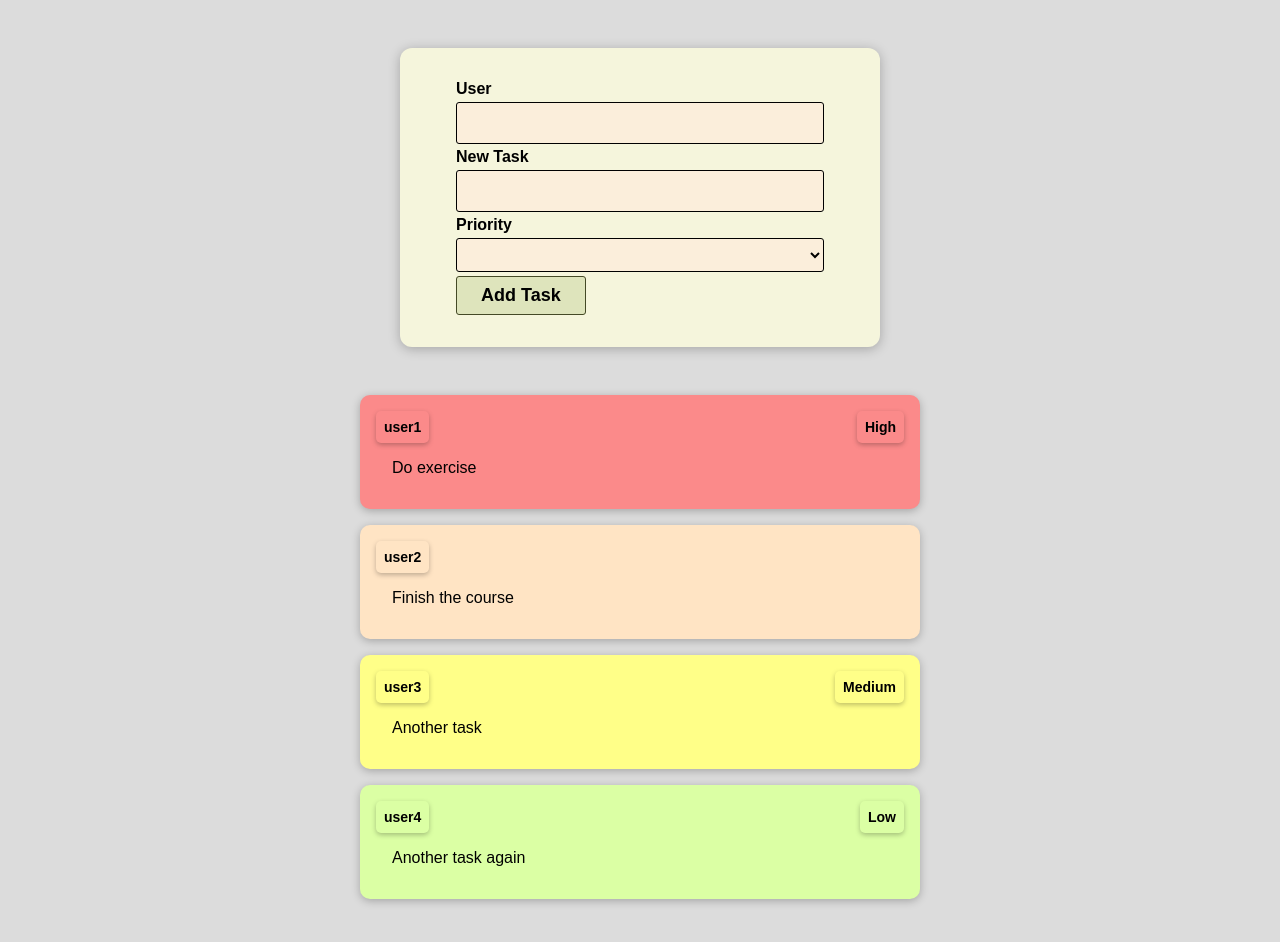
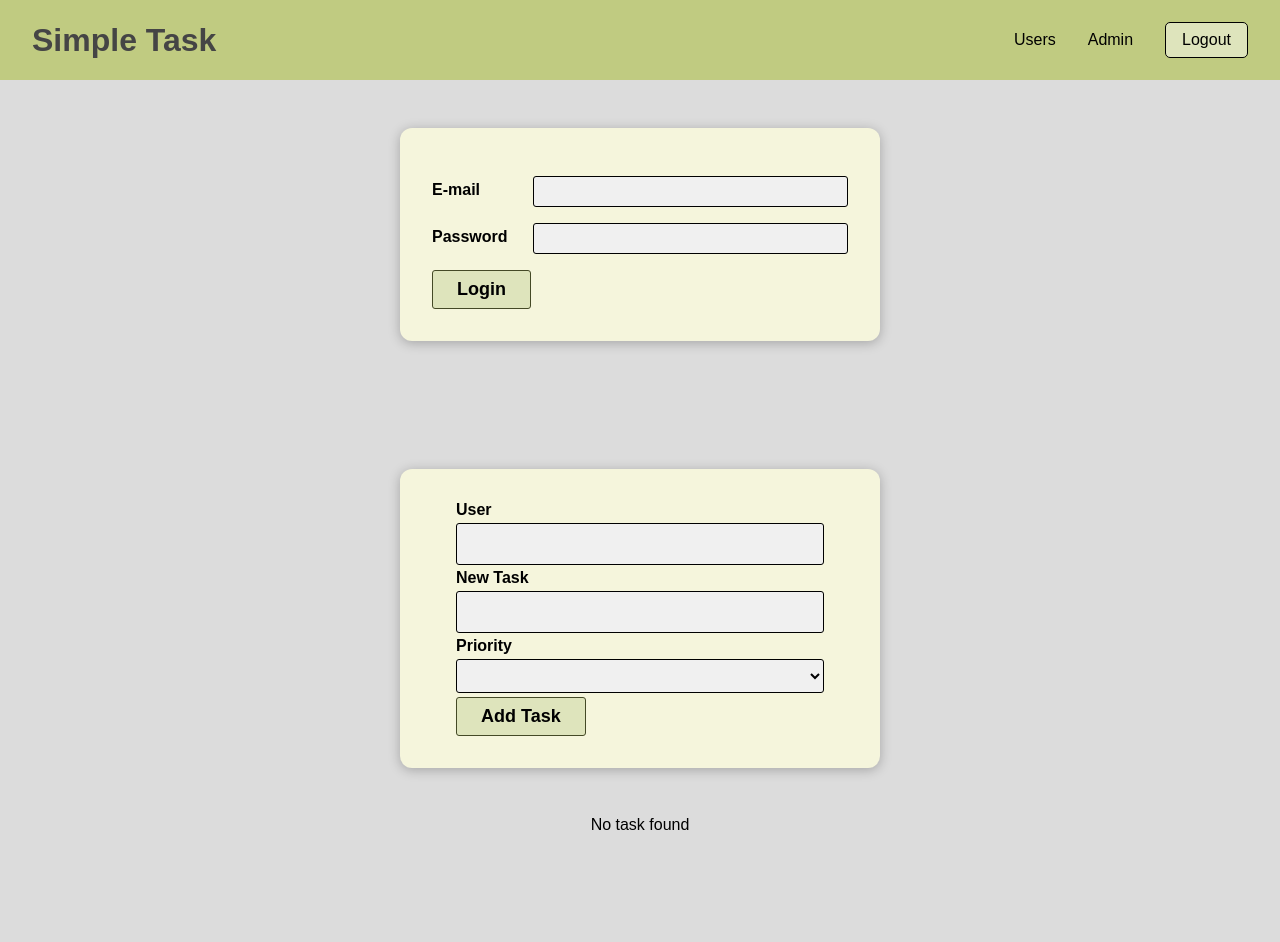
Before and after one commit to roger-mengqiu-chen/SimpleTasks, a React (Create React App) app in the folder client/: page / in a window 1280 px wide. Shown: the top 942 px of the page. Built offline with nearby package versions, Linux system fonts and the light colour scheme.

Commit message:
Add login and header navigation

```diff
--- a/client/src/App.js
+++ b/client/src/App.js
@@ -1,41 +1,19 @@
-import TaskList from "./Components/TaskList/TaskList";
-import TaskForm from "./Components/TaskForm/TaskForm";
+import Header from "./Components/UI/Header/Header";
+import TaskApp from "./Components/TaskApp/TaskApp";
+
 import { useState } from "react";
 import "./App.css";
+import LoginForm from "./Components/Login/LoginForm";
 
 function App() {
-  const [tasks, setTasks] = useState([
-    { task: "Do exercise", user: "user1", priority: "High", id: "1" },
-    { task: "Finish the course", user: "user2", priority: "", id: "2" },
-    { task: "Another task", user: "user3", priority: "Medium", id: "3"},
-    { task: "Another task again", user: "user4", priority: "Low", id: "4"},
-  ]);
 
-  const deleteTaskHandler = (taskId) => {
-    setTasks((prevTasks) => {
-      const updatedTasks = prevTasks.filter((t) => t.id !== taskId);
-      return updatedTasks;
-    });
-  };
-
-  const addTaskHandler = (task, user, priority) => {
-    setTasks((prevTasks) => {
-      const updatedTasks = [...prevTasks];
-      updatedTasks.unshift({ task: task, user: user, priority: priority, id: Math.random().toString() });
-      return updatedTasks;
-    });
-  };
-
-  let content = <p style={{ textAlign: "center" }}>No task found</p>;
-
-  if (tasks.length > 0) {
-    content = <TaskList tasks={tasks} onDeleteTask={deleteTaskHandler} />;
-  }
+  const [isLogin, setLoginStaus] = useState(false);
 
   return (
     <div>
-      <TaskForm onAddTask={addTaskHandler} />
-      <div>{content}</div>
+      <Header />
+      <LoginForm />
+      <TaskApp />
     </div>
   );
 }
--- /dev/null
+++ b/client/src/Components/Login/LoginForm.js
@@ -0,0 +1,25 @@
+import classes from "./LoginForm.module.css";
+import Card from "../UI/Card/Card";
+import Button from "../UI/Button/Button";
+
+const LoginForm = (props) => {
+  return (
+    <Card className={classes.login}>
+      <form>
+        <div className={classes.control}>
+          <label htmlFor="email">E-mail </label>
+          <input type="email" id="email"/>
+        </div>
+        <div className={classes.control}>
+          <label htmlFor="password">Password </label>
+          <input type="password" id="password" />
+        </div>
+        <div className={classes.action}>
+          <Button type="submit">Login</Button>
+        </div>
+      </form>
+    </Card>
+  );
+};
+
+export default LoginForm;
--- /dev/null
+++ b/client/src/Components/Login/LoginForm.module.css
@@ -0,0 +1,54 @@
+.login {
+  margin: 8rem auto;
+  max-width: 90%;
+  padding: 2rem;
+  width: 30rem;
+}
+
+.control {
+  margin: 1rem 0;
+  display: flex;
+  align-items: stretch;
+  flex-direction: column;
+}
+
+.control label,
+.control input {
+  display: block;
+}
+
+.control label {
+  font-weight: bold;
+  flex: 1;
+  margin-bottom: 0.2rem;
+}
+
+.control input {
+  flex: 3;
+  font: inherit;
+  padding: 0.35rem;
+  border-radius: 3px;
+  border: 1px solid ;
+  background-color: rgb(240, 240, 240);
+}
+
+.control input:focus {
+  outline: none;
+  border: 1px solid rgb(248, 175, 111);
+}
+
+.control.invalid input {
+  border-color: red;
+  background-color: rgb(255, 144, 124);
+}
+
+.actions {
+  text-align: center;
+}
+
+@media (min-width: 768px) {
+  .control {
+    align-items: center;
+    flex-direction: row;
+  }
+}
--- /dev/null
+++ b/client/src/Components/TaskApp/TaskApp.js
@@ -0,0 +1,43 @@
+import { useState } from "react";
+import TaskList from "../TaskList/TaskList";
+import TaskForm from "../TaskForm/TaskForm";
+import classes from "./TaskApp.module.css";
+
+const TaskApp = (props) => {
+  const [tasks, setTasks] = useState([]);
+
+  const deleteTaskHandler = (taskId) => {
+    setTasks((prevTasks) => {
+      const updatedTasks = prevTasks.filter((t) => t.id !== taskId);
+      return updatedTasks;
+    });
+  };
+
+  const addTaskHandler = (task, user, priority) => {
+    setTasks((prevTasks) => {
+      const updatedTasks = [...prevTasks];
+      updatedTasks.unshift({
+        task: task,
+        user: user,
+        priority: priority,
+        id: Math.random().toString(),
+      });
+      return updatedTasks;
+    });
+  };
+
+  let content = <p style={{ textAlign: "center" }}>No task found</p>;
+
+  if (tasks.length > 0) {
+    content = <TaskList tasks={tasks} onDeleteTask={deleteTaskHandler} />;
+  }
+
+  return (
+    <div className={classes.taskApp}>
+      <TaskForm onAddTask={addTaskHandler} />
+      <div>{content}</div>
+    </div>
+  );
+};
+
+export default TaskApp;
--- /dev/null
+++ b/client/src/Components/TaskApp/TaskApp.module.css
@@ -0,0 +1,3 @@
+.taskApp {
+  margin: 8rem 0;
+}
--- a/client/src/Components/TaskForm/TaskForm.module.css
+++ b/client/src/Components/TaskForm/TaskForm.module.css
@@ -11,7 +11,7 @@
 
 .task-input {
   font-size: 18px;
-  background-color: rgb(251, 238, 219);
+  background-color: rgb(240, 240, 240);
   border: 1px solid black;
   border-radius: 3px;
   margin: 0.25rem 0;
@@ -31,7 +31,7 @@
 
 .priority-selector {
   margin: 0.25rem 0;
-  background-color: rgb(251, 238, 219);
+  background-color: rgb(240, 240, 240);
   border: 1px solid black;
   border-radius: 3px;
   font-size: 18px;
--- /dev/null
+++ b/client/src/Components/UI/Header/Header.js
@@ -0,0 +1,11 @@
+import classes from "./Header.module.css";
+import Navigation from "./Navigation";
+
+const Header = (props) => {
+  return <div className={classes.header}>
+    <div className={classes.title}><h1>Simple Task</h1></div>
+    <Navigation />
+  </div>
+}
+
+export default Header;
--- /dev/null
+++ b/client/src/Components/UI/Header/Header.module.css
@@ -0,0 +1,30 @@
+.header {
+  position: fixed;
+  top: 0;
+  left: 0;
+  width: 100%;
+  height: 5rem;
+  align-items: center;
+  background: #c0cb81;
+  padding: 0 2rem;
+  display: flex;
+  justify-content: space-between;
+}
+
+.title {
+  color: rgb(69, 69, 69)
+}
+
+.button {
+  padding: 0.5rem;
+  font-size: large;
+  font-weight: bold;
+  border-radius: 5px;
+  border: 1px solid black;
+  background-color: rgb(242, 194, 185);
+  cursor: pointer;
+}
+
+.button:hover {
+  background-color: rgb(255, 130, 108);
+}
--- /dev/null
+++ b/client/src/Components/UI/Header/Navigation.js
@@ -0,0 +1,20 @@
+import classes from "./Navigation.module.css"
+const Navigation = (props) => {
+  return (
+    <nav className={classes.nav}>
+      <ul>
+        <li>
+          Users
+        </li>
+        <li>
+          Admin
+        </li>
+        <li>
+          <button>Logout</button>
+        </li>
+      </ul>
+    </nav>
+  )
+}
+
+export default Navigation;
--- /dev/null
+++ b/client/src/Components/UI/Header/Navigation.module.css
@@ -0,0 +1,36 @@
+.nav ul{
+  display: flex;
+  list-style: none;
+  margin: 0;
+  padding: 0;
+  align-items: center;
+}
+
+.nav li {
+  margin: 0;
+  margin-left: 2rem;
+}
+
+.nav a {
+  text-decoration: none;
+  color: white;
+}
+
+.nav button {
+  font: inherit;
+  background: #dee4bc;
+  border: 1px solid black;
+  padding: 0.5rem 1rem;
+  cursor: pointer;
+  border-radius: 5px;
+}
+
+.nav button:focus {
+  outline: none;
+}
+
+.nav button:hover,
+.nav button:active {
+  background: #c6ce98;
+  box-shadow: 0 2px 10px rgba(0, 0, 0, 0.26);
+}
```
